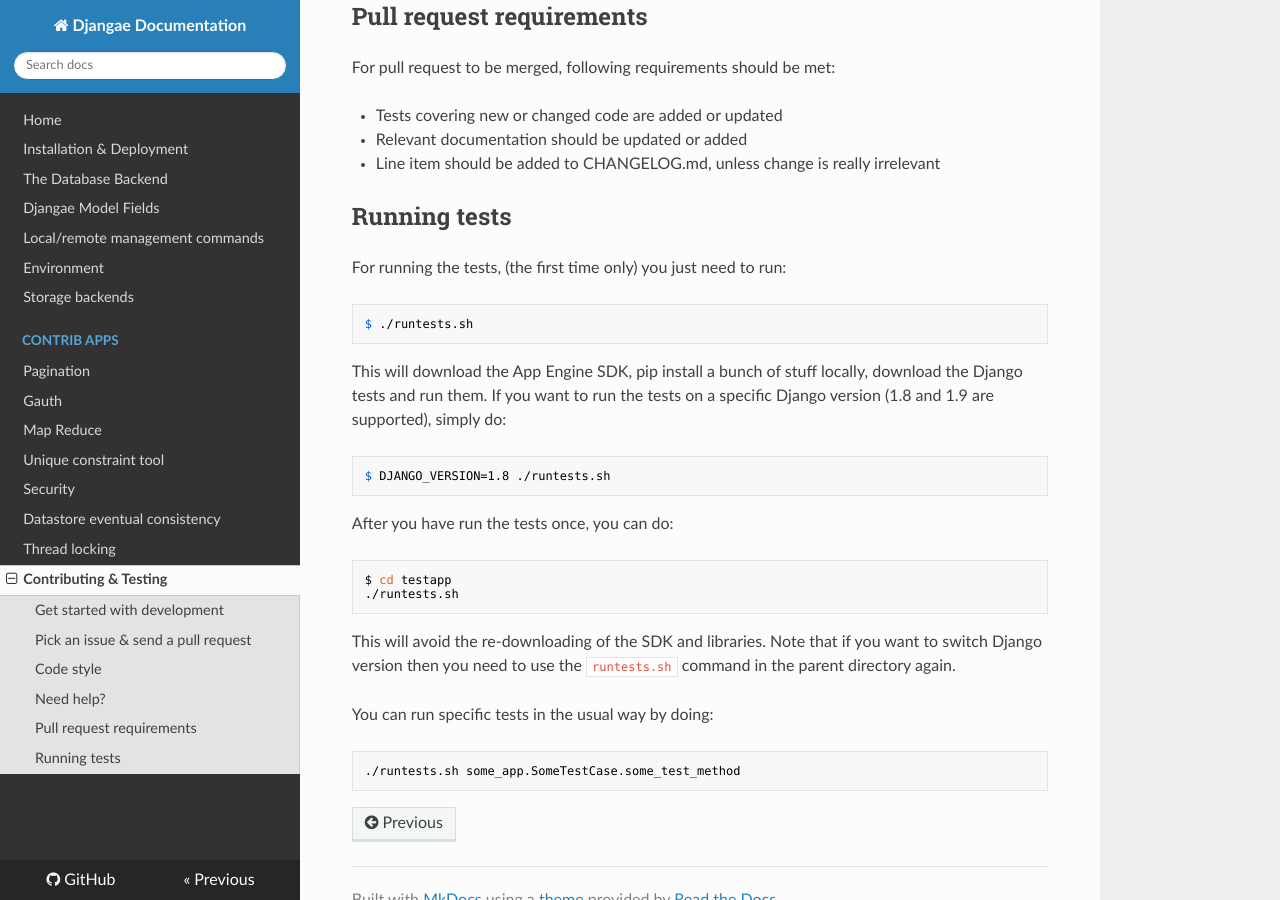
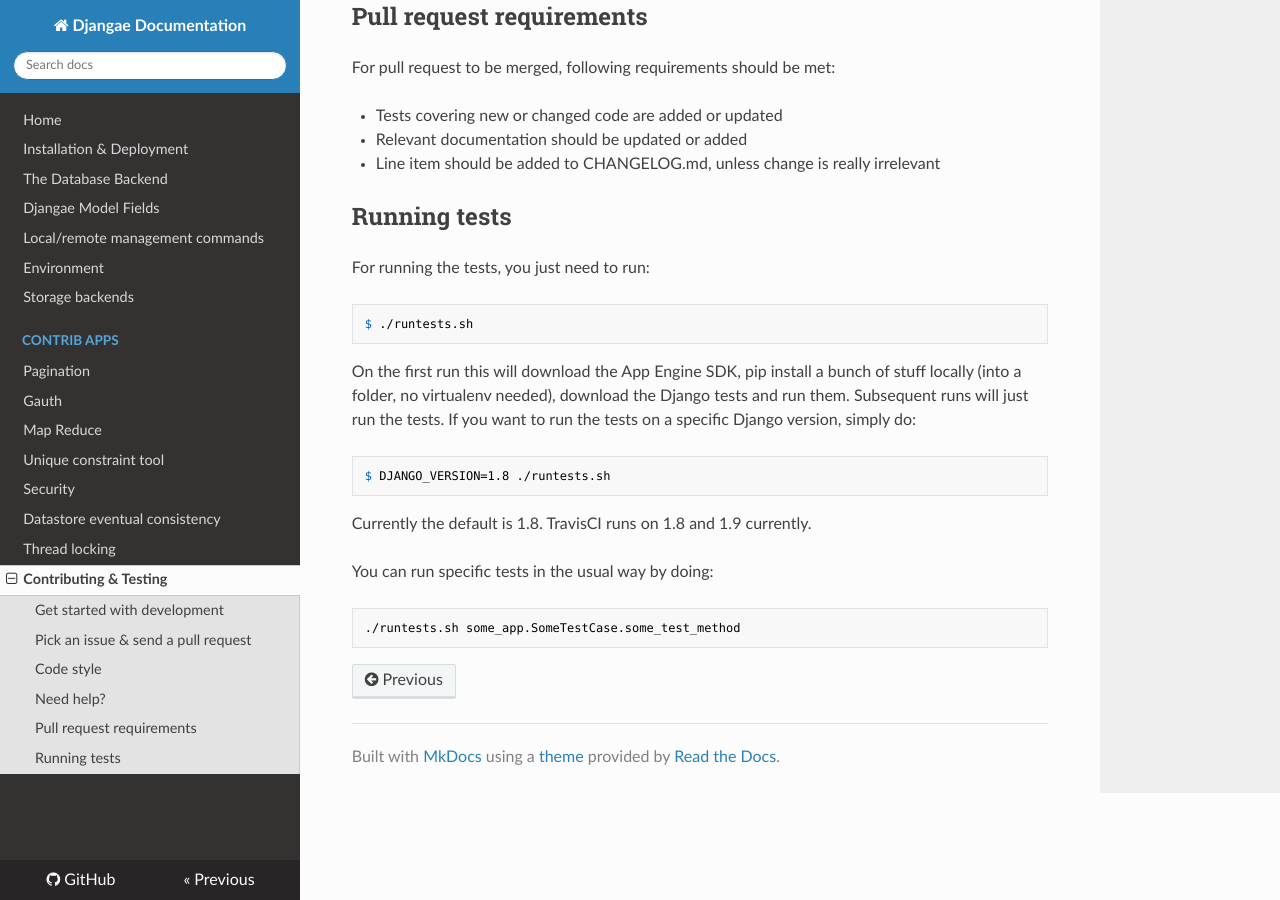
Before and after one commit to wittfabian/djangae, an MkDocs documentation site: the page built from docs/contributing.md, in a window 1280 px wide and 900 px high, scrolled down 817 px. Built offline with MkDocs 1.6.1, drawn with Linux system fonts in a browser that asks for light colours; nearby versions of some CDN libraries; old or Windows-style settings are respelled for this version of MkDocs.

Commit message:
Correct docs about running tests.

```diff
--- a/docs/contributing.md
+++ b/docs/contributing.md
@@ -35,21 +35,15 @@
 
 ## Running tests
 
-For running the tests, (the first time only) you just need to run:
+For running the tests, you just need to run:
 
     $ ./runtests.sh
 
-This will download the App Engine SDK, pip install a bunch of stuff locally, download the Django tests and run them. If you want to run the
-tests on a specific Django version (1.8 and 1.9 are supported), simply do:
+On the first run this will download the App Engine SDK, pip install a bunch of stuff locally (into a folder, no virtualenv needed), download the Django tests and run them.  Subsequent runs will just run the tests. If you want to run the tests on a specific Django version, simply do:
 
     $ DJANGO_VERSION=1.8 ./runtests.sh
 
-After you have run the tests once, you can do:
-
-    $ cd testapp
-    ./runtests.sh
-
-This will avoid the re-downloading of the SDK and libraries. Note that if you want to switch Django version then you need to use the `runtests.sh` command in the parent directory again.
+Currently the default is 1.8. TravisCI runs on 1.8 and 1.9 currently.
 
 You can run specific tests in the usual way by doing:
 
```
Also changed, not shown: README.md (+3 -9 lines).
